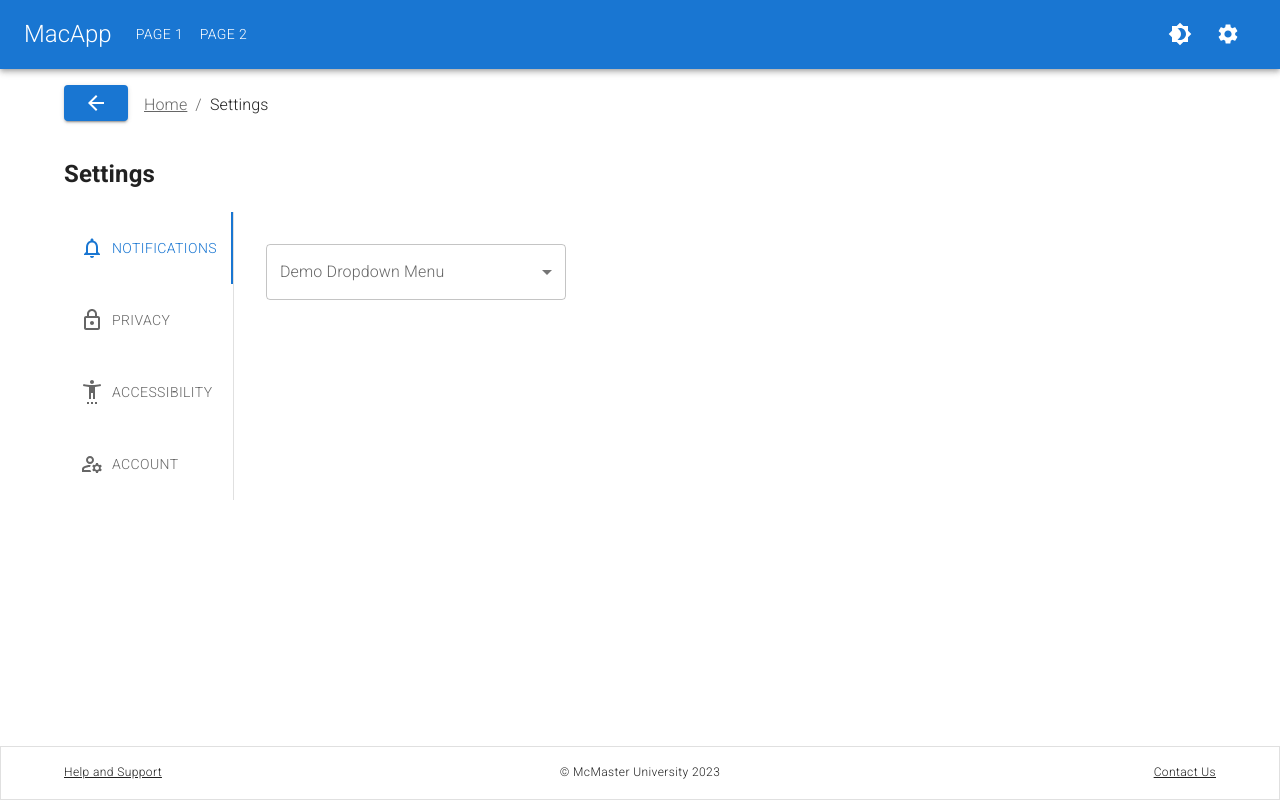
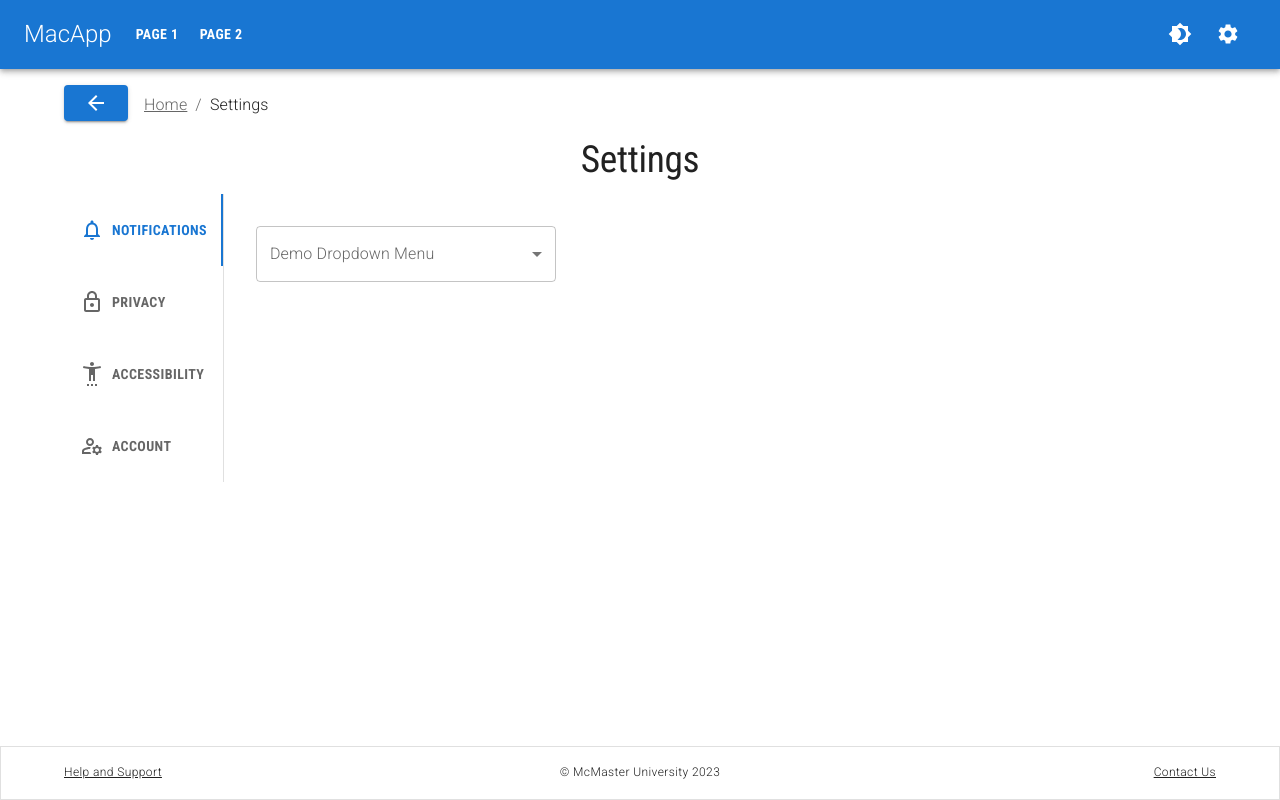
Before and after one commit to McMasterRS/wsr_web-design-guide, a Next.js app: page /settings in a window 1280 px wide. Built offline with nearby package versions, Linux system fonts and the light colour scheme.

Commit message:
added typography changes

```diff
--- /dev/null
+++ b/config/theme.ts
@@ -0,0 +1,38 @@
+declare module '@mui/material/Typography' {
+    interface TypographyPropsVariantOverrides {
+        settingTitle: true;
+    }
+}
+
+const themeOptions = {
+    typography: {
+        h1: {
+            fontFamily: 'Roboto Condensed',
+            fontSize: '50pt',
+        },
+        h2: {
+            fontFamily: 'Roboto Condensed',
+            fontSize: '28pt',
+            fontWeight: 400,
+        },
+        h3: {
+            fontFamily: 'Roboto Condensed',
+            fontSize: '20pt',
+        },
+        h4: {
+            fontFamily: 'Roboto',
+            fontSize: '13pt',
+            fontWeight: 900,
+        },
+        button: {
+            fontFamily: 'Roboto Condensed',
+            fontWeight: 700,
+        },
+        settingTitle: {
+            fontFamily: 'Roboto Condensed',
+            fontSize: '15pt',
+        },
+    },
+}
+
+export default themeOptions
--- a/pages/_app.tsx
+++ b/pages/_app.tsx
@@ -2,13 +2,20 @@ import type { AppProps } from 'next/app'
 import CssBaseline from '@mui/material/CssBaseline'
 import Navbar from "@/components/Navbar/Navbar";
 import Footer from "@/components/Footer/Footer";
+import {createTheme, ThemeProvider} from '@mui/material/styles'
+import themeOptions from '@/config/theme'
 
 export default function App({ Component, pageProps }: AppProps) {
+    const theme = createTheme({
+        ...themeOptions
+    });
 
     return <>
+        <ThemeProvider theme={theme}>
             <Navbar />
             <CssBaseline />
             <Component {...pageProps} />
             <Footer />
+        </ThemeProvider>
     </>
 }
--- a/pages/index.tsx
+++ b/pages/index.tsx
@@ -1,13 +1,13 @@
 import React from "react";
 import Head from 'next/head'
 import styles from '@/styles/Home.module.css'
-import Typography from '@mui/material/Typography'
 import Stack from "@mui/material/Stack";
 import Snackbar from '@mui/material/Snackbar';
 import IconButton from '@mui/material/IconButton';
 import CloseIcon from '@mui/icons-material/Close';
 import {MuiFileInput} from 'mui-file-input'
 import Button from "@mui/material/Button";
+import Typography from '@mui/material/Typography'
 
 export interface SnackbarMessage {
     message: string;
@@ -97,7 +97,7 @@ export default function Home() {
                     alignItems="center"
                     spacing={5}
                 >
-                    <h1>Hello World!</h1>
+                    <Typography variant="h1">Hello World!</Typography>
                     <Stack
                         direction="row"
                         justifyContent="space-between"
--- a/pages/page_1/index.tsx
+++ b/pages/page_1/index.tsx
@@ -10,6 +10,7 @@ import MenuItem from '@mui/material/MenuItem';
 import KeyboardArrowDownIcon from '@mui/icons-material/KeyboardArrowDown';
 import DownloadIcon from '@mui/icons-material/Download';
 import {alpha, styled} from '@mui/material/styles';
+import Typography from '@mui/material/Typography'
 
 const StyledMenu = styled((props: MenuProps) => (
     <Menu
@@ -78,7 +79,7 @@ export default function Page_1() {
                         display="flex"
                         justifyContent="center"
                         alignItems="center">
-                        <h1>Page 1</h1>
+                        <Typography variant="h1">Page 1</Typography>
                         <Button
                             id="download-button"
                             sx={{
--- a/pages/page_2/index.tsx
+++ b/pages/page_2/index.tsx
@@ -8,6 +8,7 @@ import SaveIcon from '@mui/icons-material/Save';
 import DeleteIcon from '@mui/icons-material/Delete'
 import {SpeedDial, SpeedDialAction, SpeedDialIcon} from "@mui/material";
 import BreadCrumbs from "@/components/BreadCrumbs/BreadCrumbs";
+import Typography from '@mui/material/Typography'
 
 export default function Page_2() {
     useEffect(() => {
@@ -34,7 +35,7 @@ export default function Page_2() {
                         display="flex"
                         justifyContent="center"
                         alignItems="center">
-                        <h1>Page 2</h1>
+                        <Typography variant="h1">Page 2</Typography>
                         <SpeedDial
                             ariaLabel="Demo SpeedDial"
                             sx={{
--- a/pages/settings/index.tsx
+++ b/pages/settings/index.tsx
@@ -16,9 +16,12 @@ export default function Settings() {
         <main className={styles.settings}>
             <Container>
                 <BreadCrumbs />
-                <h2>
+                <Typography
+                    sx={{display: 'flex', justifyContent: 'center'}}
+                    variant="h2"
+                    gutterBottom>
                     Settings
-                </h2>
+                </Typography>
                 <Box sx={{width: '100%', maxWidth: 1000}}>
                     <VerticalTabs />
                 </Box>
--- a/pages/support/index.tsx
+++ b/pages/support/index.tsx
@@ -3,6 +3,7 @@ import {useEffect} from "react";
 import Container from "@mui/material/Container";
 import Box from "@mui/material/Box";
 import BreadCrumbs from "@/components/BreadCrumbs/BreadCrumbs";
+import Typography from '@mui/material/Typography'
 
 export default function Support() {
     useEffect(() => {
@@ -18,7 +19,7 @@ export default function Support() {
                         display="flex"
                         justifyContent="center"
                         alignItems="center">
-                        <h1>Help and Support</h1>
+                        <Typography variant="h1">Help and Support</Typography>
                     </Box>
                 </Container>
             </main>
```
Lines whose indentation alone changed are shown as unchanged.
